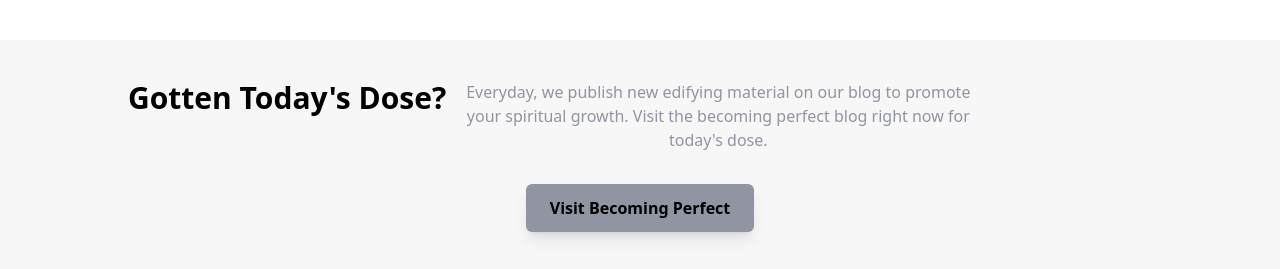
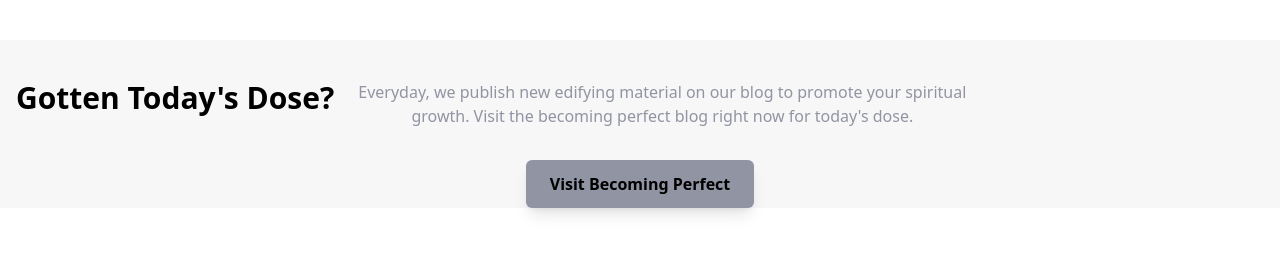
Before and after one commit to Onyelaudochukwuka/Ministry-Of-Perfection---Ugbowo, a plain HTML site: page index.html in a window 1280 px wide. Shown: the part 1048-1317 px from the top of the page. Drawn offline with Linux system fonts and the light colour scheme.

Commit message:
Update index.html

```diff
--- a/index.html
+++ b/index.html
@@ -78,7 +78,7 @@
     </section>
     <!-- The Mission -->
     <section id="mission">
-        <div class="container flex flex-col gap-8 pt-10 my-16 bg-color5 p-32">
+        <div class="container flex flex-col gap-8 pt-10 my-16 bg-color5">
             <div class="flex w-full flex-col md:flex-row flex-1 gap-4">
                 <h1 class="text-3xl font-bold md:w-auto text-center">Gotten Today's Dose?</h1>
                 <p class="md:w-1/2 w-full text-base text-center text-color4">Everyday, we publish new edifying material
```
